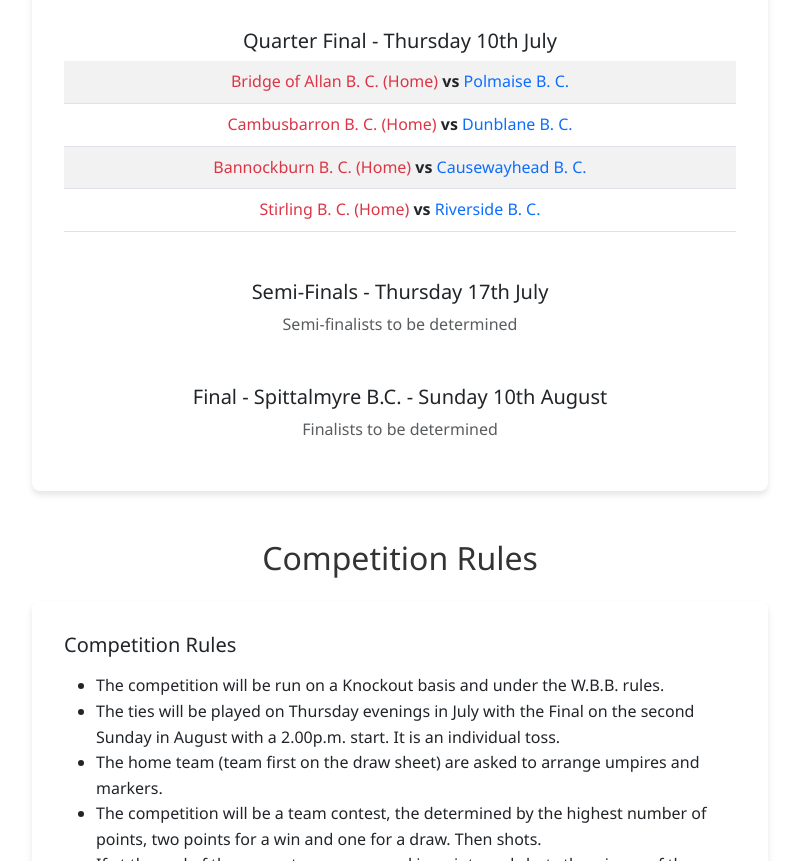
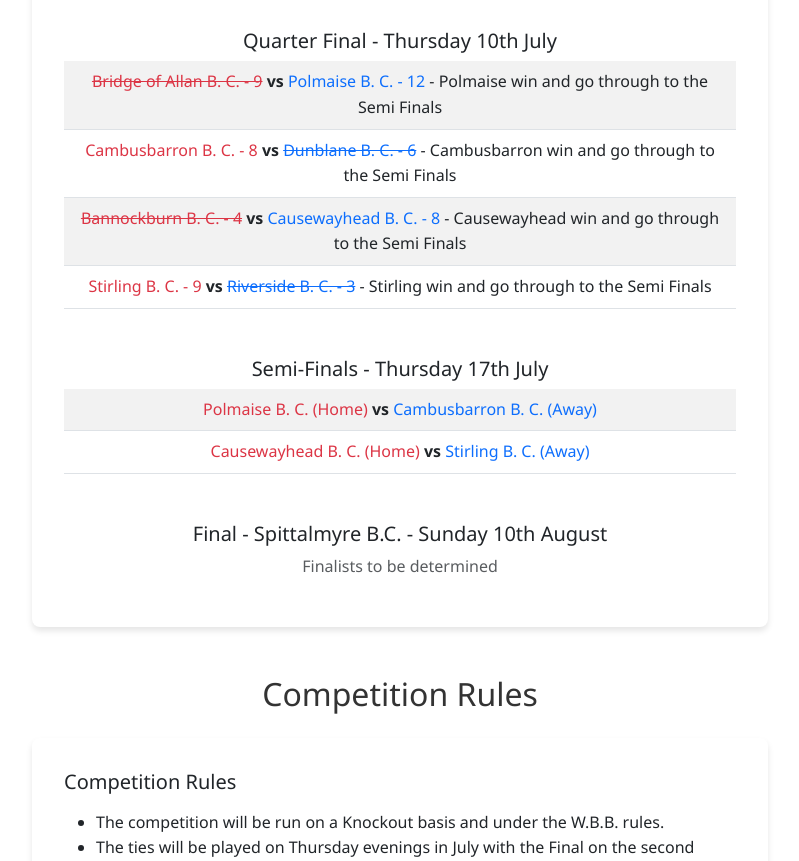
Before and after one commit to tamtroot/City-of-Stirling-Top-15-Website, a plain HTML site: page draw.html in a window 1280 px wide. Shown: the part 1527-2388 px from the top of the page, without its empty margins (240-1039 px from the left). Drawn offline with nearby package versions, Linux system fonts and the light colour scheme.

Commit message:
Update draw results and semi-final fixtures

```diff
--- a/draw.html
+++ b/draw.html
@@ -135,10 +135,10 @@
                                         <div class="table-responsive">
                                             <table class="table table-striped">
                                                 <tbody>
-                                                    <tr><td class="text-center"><span class="text-danger">Bridge of Allan B. C. (Home)</span> <strong>vs</strong> <span class="text-primary">Polmaise B. C.</span></td></tr>
-                                                    <tr><td class="text-center"><span class="text-danger">Cambusbarron B. C. (Home)</span> <strong>vs</strong> <span class="text-primary">Dunblane B. C.</span></td></tr>
-                                                    <tr><td class="text-center"><span class="text-danger">Bannockburn B. C. (Home)</span> <strong>vs</strong> <span class="text-primary">Causewayhead B. C.</span></td></tr>
-                                                    <tr><td class="text-center"><span class="text-danger">Stirling B. C. (Home)</span> <strong>vs</strong> <span class="text-primary">Riverside B. C.</span></td></tr>
+                                                    <tr><td class="text-center"><span class="text-danger"><del>Bridge of Allan B. C. - 9</del></span> <strong>vs</strong> <span class="text-primary">Polmaise B. C. - 12</span> - Polmaise win and go through to the Semi Finals</td></tr>
+                                                    <tr><td class="text-center"><span class="text-danger">Cambusbarron B. C. - 8</span> <strong>vs</strong> <span class="text-primary"><del>Dunblane B. C. - 6</del></span> - Cambusbarron win and go through to the Semi Finals</td></tr>
+                                                    <tr><td class="text-center"><span class="text-danger"><del>Bannockburn B. C. - 4</del></span> <strong>vs</strong> <span class="text-primary">Causewayhead B. C. - 8</span> - Causewayhead win and go through to the Semi Finals</td></tr>
+                                                    <tr><td class="text-center"><span class="text-danger">Stirling B. C. - 9</span> <strong>vs</strong> <span class="text-primary"><del>Riverside B. C. - 3</del></span> - Stirling win and go through to the Semi Finals</td></tr>
                                                 </tbody>
                                             </table>
                                         </div>
@@ -148,7 +148,14 @@
                                 <div class="row mb-4">
                                     <div class="col-12">
                                         <h5 class="text-center">Semi-Finals - Thursday 17th July</h5>
-                                        <p class="text-center text-muted">Semi-finalists to be determined</p>
+                                        <div class="table-responsive">
+                                              <table class="table table-striped">
+                                                  <tbody>
+                                                      <tr><td class="text-center"><span class="text-danger">Polmaise B. C. (Home)</span> <strong>vs</strong> <span class="text-primary">Cambusbarron B. C. (Away)</span></td></tr>
+                                                      <tr><td class="text-center"><span class="text-danger">Causewayhead B. C. (Home)</span> <strong>vs</strong> <span class="text-primary">Stirling B. C. (Away)</span></td></tr>
+                                                  </tbody>
+                                              </table>
+                                          </div>
                                     </div>
                                 </div>
 
```
